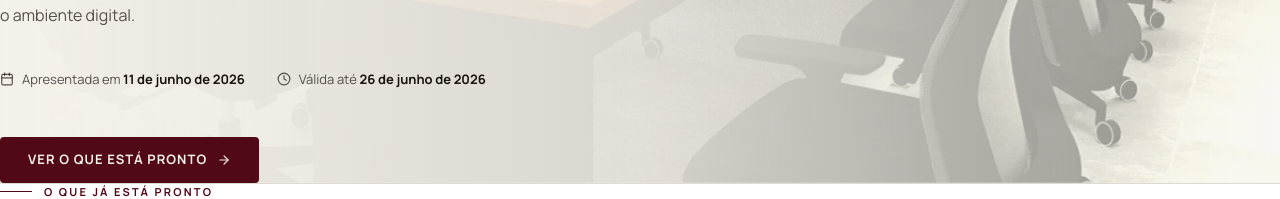
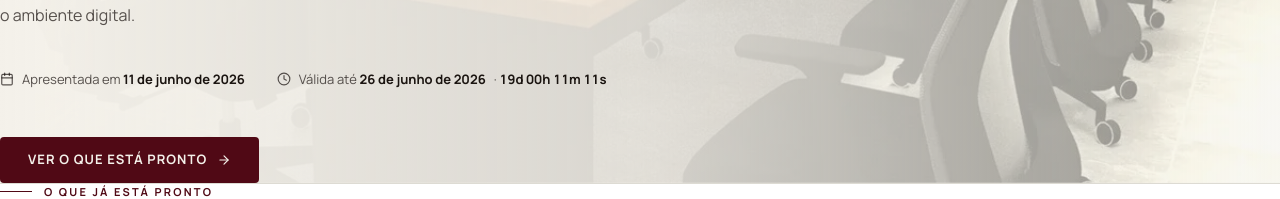
Before and after one commit to tiagosatur/arnomaquinas, a React (Vite) app: page /proposta in a window 1280 px wide. Shown: the part 286-485 px from the top of the page. Built offline with nearby package versions, Linux system fonts and the light colour scheme.

Commit message:
feat(proposta): add live countdown next to validity date

```diff
--- a/src/app/pages/Proposta.tsx
+++ b/src/app/pages/Proposta.tsx
@@ -25,6 +25,7 @@ const CONFIG = {
   recipientCompany: "Arnomáquinas",
   proposalDate: "11 de junho de 2026",
   proposalValidUntil: "26 de junho de 2026", // 15 dias
+  proposalValidUntilISO: "2026-06-26T23:59:59-03:00",
   myName: "Tiago Satur",
   myCompany: "Nasus Digital",
   myWhatsApp: "5541991696767", // ⚠️ trocar pelo seu número (com DDI 55)
@@ -37,6 +38,37 @@ const CONFIG = {
    ──────────────────────────────────────────────────────────── */
 const waUrl = (msg: string) =>
   `https://wa.me/${CONFIG.myWhatsApp}?text=${encodeURIComponent(msg)}`;
+
+/* ────────────────────────────────────────────────────────────
+   Countdown — discreto, ao lado da data de validade
+   ──────────────────────────────────────────────────────────── */
+function Countdown({ targetISO }: { targetISO: string }) {
+  const [now, setNow] = useState(() => Date.now());
+
+  useEffect(() => {
+    const id = setInterval(() => setNow(Date.now()), 1000);
+    return () => clearInterval(id);
+  }, []);
+
+  const diff = new Date(targetISO).getTime() - now;
+
+  if (diff <= 0) {
+    return <span>· <strong className="text-ink font-bold">expirada</strong></span>;
+  }
+
+  const days = Math.floor(diff / 86_400_000);
+  const hours = Math.floor((diff / 3_600_000) % 24);
+  const minutes = Math.floor((diff / 60_000) % 60);
+  const seconds = Math.floor((diff / 1_000) % 60);
+  const pad = (n: number) => n.toString().padStart(2, "0");
+  const label = `${days}d ${pad(hours)}h ${pad(minutes)}m ${pad(seconds)}s`;
+
+  return (
+    <span style={{ fontVariantNumeric: "tabular-nums" }} aria-label={`${label} restantes até o fim da validade`}>
+      · <strong className="text-ink font-bold">{label}</strong>
+    </span>
+  );
+}
 
 /* ────────────────────────────────────────────────────────────
    Section primitives
@@ -258,6 +290,7 @@ export default function Proposta() {
             <div className="flex items-center gap-2">
               <Clock size={14} />
               <span>Válida até <strong className="text-ink font-bold">{CONFIG.proposalValidUntil}</strong></span>
+              <Countdown targetISO={CONFIG.proposalValidUntilISO} />
             </div>
           </div>
 
```
